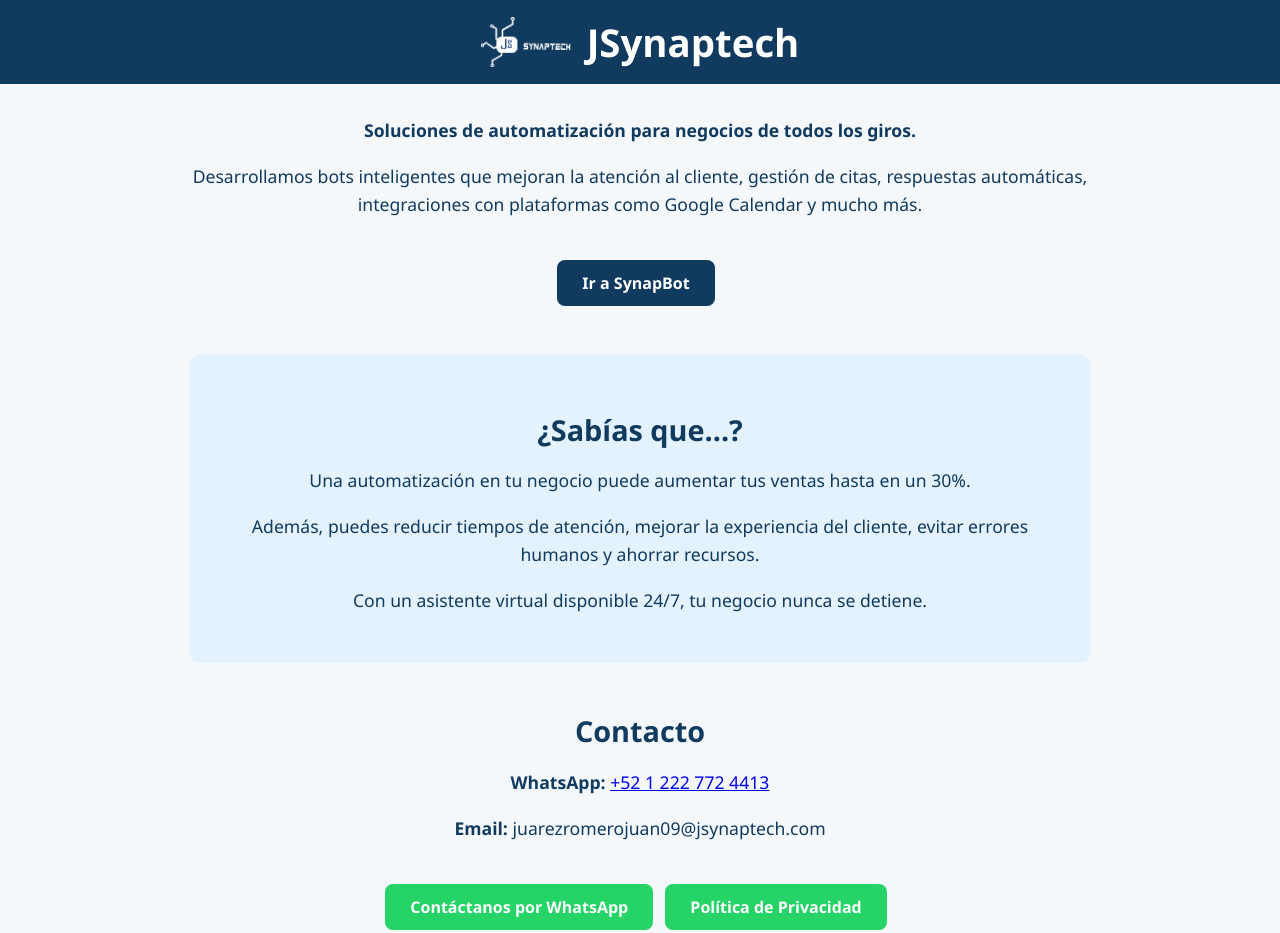
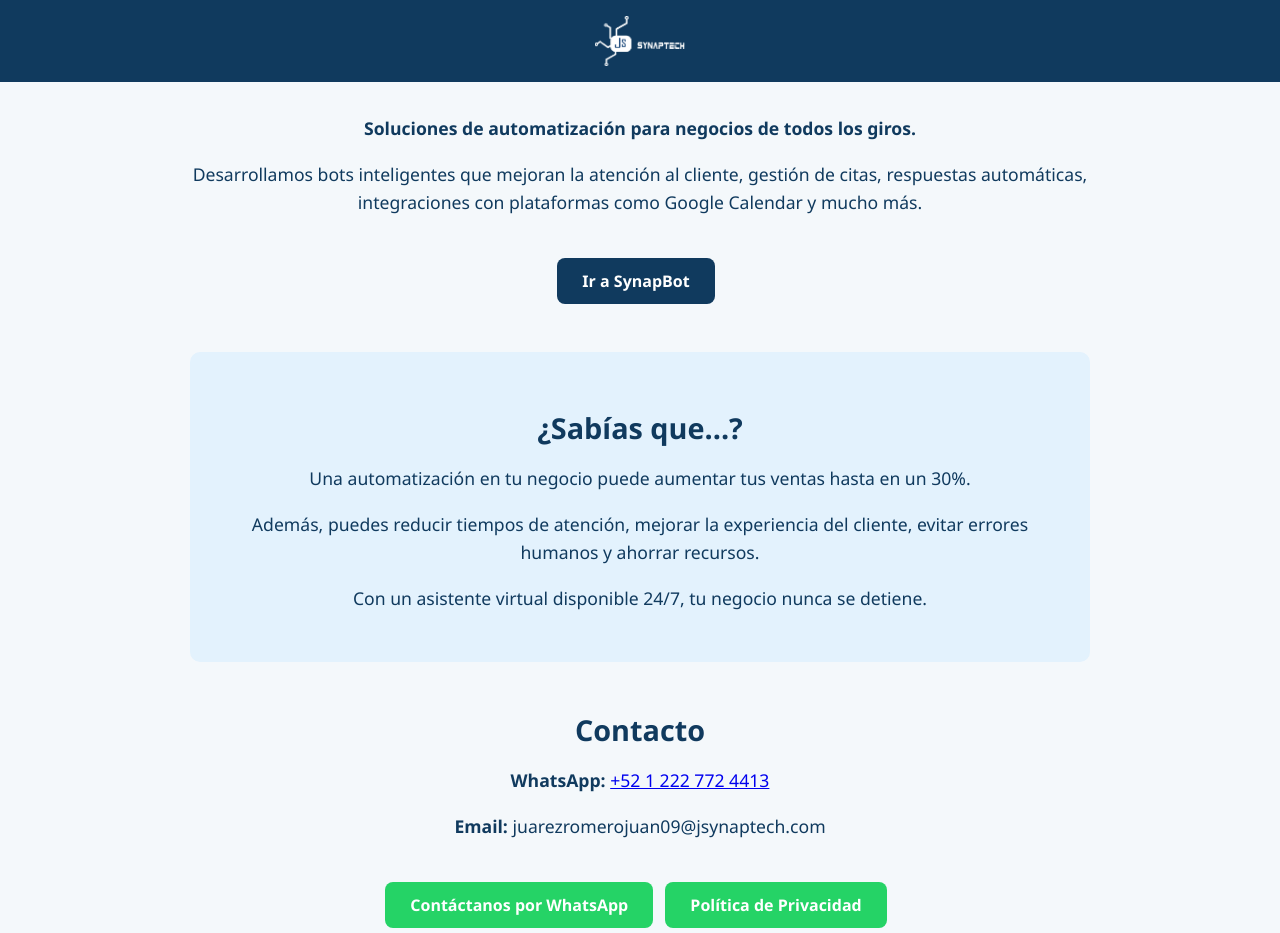
Before and after one commit to Juarezromerojuan09/Synaptech, a plain HTML site: page index.html in a window 1280 px wide. Shown: the top 933 px of the page. Drawn offline with Linux system fonts and the light colour scheme.

Commit message:
Update index.html

```diff
--- a/index.html
+++ b/index.html
@@ -101,7 +101,6 @@
 <body>
   <header>
     <img src="assets/Logo.png" alt="Logo Synaptech" class="logo">
-    <h1>JSynaptech</h1>
   </header>
 
   <main>
```
